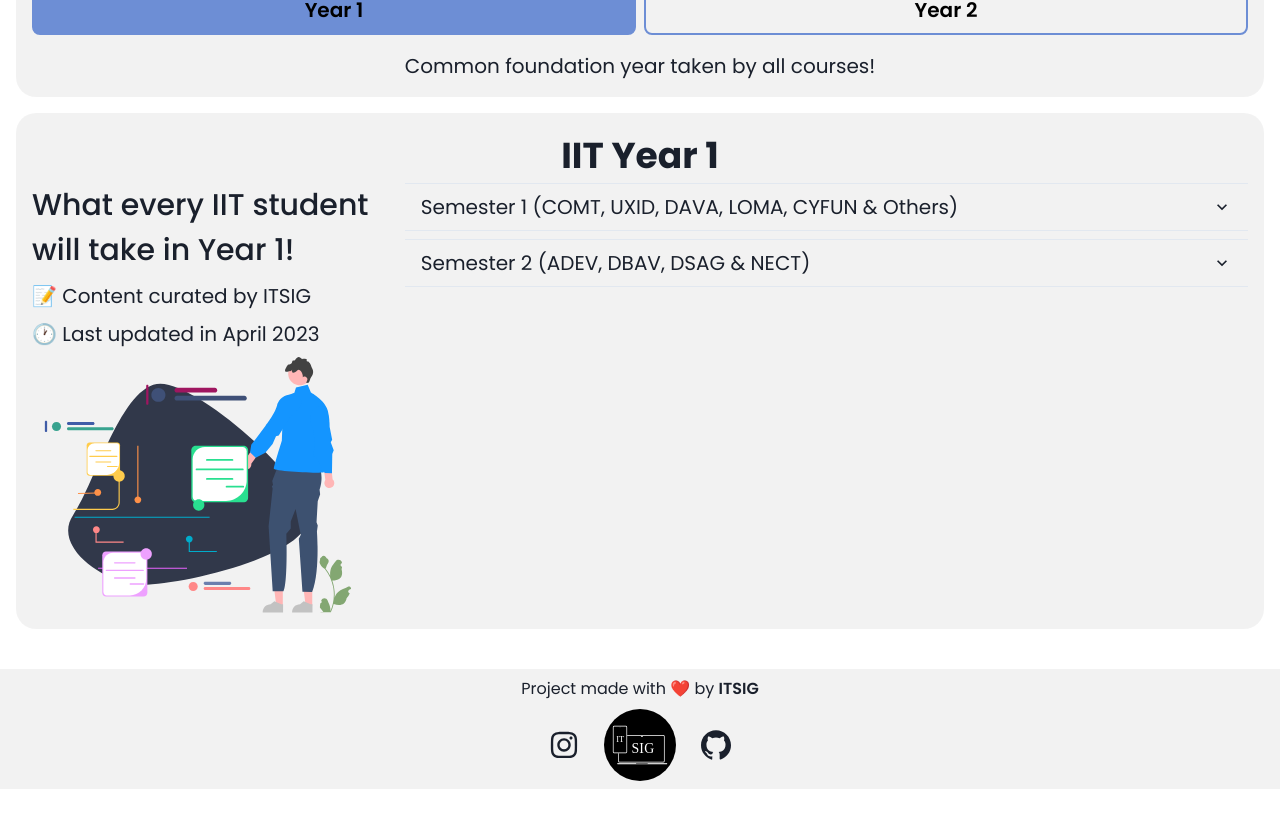
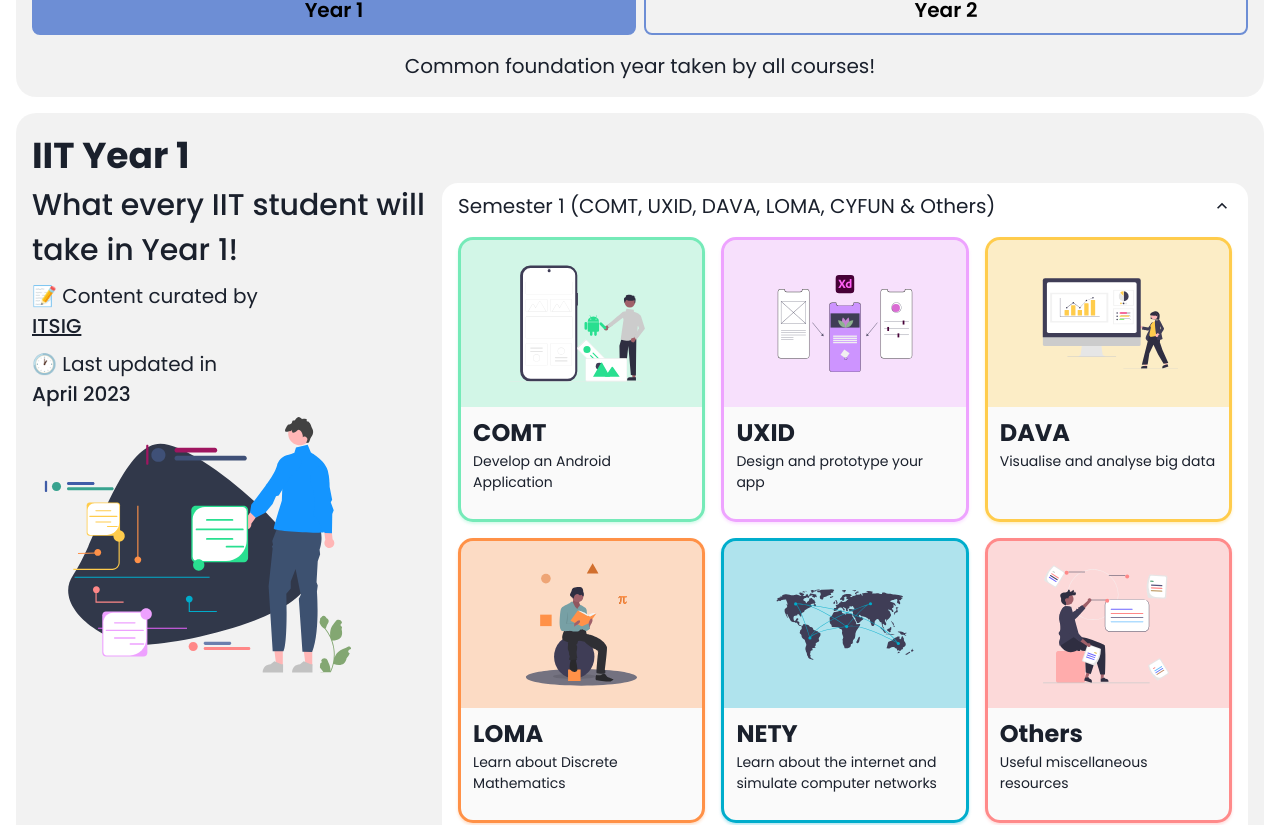
Before and after one commit to TP-ITSIG/tp-itsig.github.io, a React (Vite) app: page /#/ in a window 1280 px wide. Shown: the part 471-1296 px from the top of the page. Before the commit the page ends 1260 px from the top, so only its background shows below. Built offline with nearby package versions, Linux system fonts and the light colour scheme.

Commit message:
⚡ Added styling to the Accordions

```diff
--- a/src/Components/SubjectCard.tsx
+++ b/src/Components/SubjectCard.tsx
@@ -38,7 +38,7 @@ const SubjectCard = (props: SubjectCardProps) => {
 								? props.imageLight
 								: props.imageDark
 						}
-						boxSize={{ base: "80%", sm: "60%", lg: "35%" }}
+						boxSize={{ base: "80%", sm: "60%", lg: "60%" }}
 					/>
 				</Center>
 				<Box my={2} px={{ base: 2, lg: 3 }}>
@@ -52,7 +52,7 @@ const SubjectCard = (props: SubjectCardProps) => {
 					</Text>
 					<Text
 						fontSize={{ base: "xs", md: "sm" }}
-						mb={4}
+						pb={8}
 						_hover={{
 							cursor: "pointer",
 						}}>
--- a/src/Components/YearCard.tsx
+++ b/src/Components/YearCard.tsx
@@ -18,6 +18,7 @@ import {
 	AccordionButton,
 	AccordionIcon,
 	AccordionPanel,
+	Tooltip,
 } from "@chakra-ui/react"
 
 import Resources from "../Resources/Resources"
@@ -48,7 +49,6 @@ const YearCard = (props: YearCardProps) => {
 			mx={4}
 			px={{ base: "2", md: "4" }}
 			py={{ base: "2", md: "4" }}>
-			<Center>
 			<Text
 				fontSize={{
 					base: "2xl",
@@ -60,12 +60,11 @@ const YearCard = (props: YearCardProps) => {
 				textAlign={{ base: "center", lg: "left" }}>
 				{content?.name}
 			</Text>
-			</Center>
 			<Stack
 				justifyContent="flex-start"
 				direction={{ base: "column", lg: "row" }}>
 				<Stack
-					maxW={{ base: "100%", lg: "30%" }}
+					maxW={{ base: "100%", lg: "35%" }}
 					direction={{ base: "row", lg: "column" }}
 					justifyContent="start">
 					<VStack align="start">
@@ -87,8 +86,32 @@ const YearCard = (props: YearCardProps) => {
 								xl: "xl",
 							}}
 							fontWeight="regular">
-							📝 Content curated by {content.creator}
+							📝 Content curated by{" "}
+							<span>
+								<a href={content.creatorLink} target="_blank">
+									<Tooltip
+										hasArrow
+										label={content.creatorHelp}
+										aria-label={content.creatorHelp}>
+										<Text
+											_hover={{
+												cursor: "pointer",
+											}}
+											textDecoration="underline"
+											fontSize={{
+												base: "sm",
+												md: "lg",
+												lg: "xl",
+												xl: "xl",
+											}}
+											fontWeight="medium">
+											{content.creator}
 										</Text>
+									</Tooltip>
+								</a>
+							</span>
+						</Text>
+
 						<Text
 							fontSize={{
 								base: "sm",
@@ -97,7 +120,19 @@ const YearCard = (props: YearCardProps) => {
 								xl: "xl",
 							}}
 							fontWeight="regular">
-							🕐 Last updated in {content.updated}
+							🕐 Last updated in{" "}
+							<span>
+								<Text
+									fontSize={{
+										base: "sm",
+										md: "lg",
+										lg: "xl",
+										xl: "xl",
+									}}
+									fontWeight="medium">
+									{content.updated}
+								</Text>
+							</span>
 						</Text>
 					</VStack>
 					<Image
@@ -106,8 +141,25 @@ const YearCard = (props: YearCardProps) => {
 				</Stack>
 
 				<VStack w="100%">
-					<Accordion allowMultiple allowToggle w="100%">
-						<AccordionItem>
+					<Accordion
+						defaultIndex={
+							new Date().getMonth() + 1 >= 3 &&
+							new Date().getMonth() + 1 <= 8
+								? 0
+								: 1
+						}
+						allowMultiple
+						allowToggle
+						w="100%">
+						{content.semesters.map((semester, index) => (
+							<AccordionItem
+								mb={4}
+								bgColor={
+									colorMode === "light" ? "white" : "gray.800"
+								}
+								border="none"
+								borderRadius="16px"
+								key={index}>
 								<AccordionButton justifyContent="space-between">
 									<Text
 										fontSize={{
@@ -117,69 +169,50 @@ const YearCard = (props: YearCardProps) => {
 											xl: "xl",
 										}}
 										fontWeight="regular">
-									{content.semester1.name}
+										{semester.name}
 									</Text>
 									<AccordionIcon />
 								</AccordionButton>
 								<AccordionPanel>
-								<SimpleGrid
-									columns={{ base: 2, md: 3 }}
-									gap={4}
-									rowGap={4}>
-									{content.semester1.subjects?.map(
-										subject => (
-											<SubjectCard
-												key={subject.abbreviation.toLowerCase()}
-												title={subject.abbreviation}
-												description={subject.tagline}
-												imageLight={subject.imageLight}
-												imageDark={subject.imageDark}
-												color={subject.color}
-												bgColor={subject.bgColor}
-											/>
-										),
-									)}
-								</SimpleGrid>
-							</AccordionPanel>
-						</AccordionItem>
-					</Accordion>
-
-					<Accordion allowMultiple allowToggle w="100%">
-						<AccordionItem>
-							<AccordionButton justifyContent="space-between">
+									{semester.subjects == undefined ? (
+										<Center>
 											<Text
 												fontSize={{
 													base: "sm",
 													md: "lg",
 													lg: "xl",
 													xl: "xl",
-									}}
-									fontWeight="regular">
-									{content.semester2.name}
+												}}>
+												Check back here in a week 👀
 											</Text>
-								<AccordionIcon />
-							</AccordionButton>
-							<AccordionPanel>
+										</Center>
+									) : (
 										<SimpleGrid
 											columns={{ base: 2, md: 3 }}
-									gap={5}
-									rowGap={7}>
-									{content.semester2.subjects?.map(
-										subject => (
+											gap={4}
+											rowGap={4}>
+											{semester.subjects?.map(subject => (
 												<SubjectCard
 													key={subject.abbreviation.toLowerCase()}
 													title={subject.abbreviation}
-												description={subject.tagline}
-												imageLight={subject.imageLight}
-												imageDark={subject.imageDark}
+													description={
+														subject.tagline
+													}
+													imageLight={
+														subject.imageLight
+													}
+													imageDark={
+														subject.imageDark
+													}
 													color={subject.color}
 													bgColor={subject.bgColor}
 												/>
-										),
+											))}
+										</SimpleGrid>
 									)}
-								</SimpleGrid>
 								</AccordionPanel>
 							</AccordionItem>
+						))}
 					</Accordion>
 				</VStack>
 			</Stack>
--- a/src/Interfaces/Year.ts
+++ b/src/Interfaces/Year.ts
@@ -8,6 +8,6 @@ export interface Year {
 	updated: string
 	creator: string
 	creatorLink: string
-	semester1: Semester
-	semester2: Semester
+	creatorHelp: string | undefined
+	semesters: Semester[]
 }
--- a/src/Resources/Resources.ts
+++ b/src/Resources/Resources.ts
@@ -12,14 +12,17 @@ const Resources: Year[] = [
 		updated: "April 2023",
 		creator: "ITSIG",
 		creatorLink: "https://www.instagram.com/tp.itsig",
-		semester1: {
+		creatorHelp: "With help from our lecturers!",
+		semesters: [
+			{
 				name: "Semester 1 (COMT, UXID, DAVA, LOMA, CYFUN & Others)",
 				subjects: [COMT, UXID, DAVA, LOMA, CYFUN, Others],
 			},
-		semester2: {
+			{
 				name: "Semester 2 (ADEV, DBAV, DSAG & NECT)",
 				subjects: undefined,
 			},
+		],
 	},
 	{
 		name: "Dip IT Year 2",
@@ -30,14 +33,17 @@ const Resources: Year[] = [
 		updated: "April 2023",
 		creator: "ITSIG",
 		creatorLink: "https://www.instagram.com/tp.itsig",
-		semester1: {
+		creatorHelp: undefined,
+		semesters: [
+			{
 				name: "Semester 1 (MBAP, CADV & AMDT)",
 				subjects: undefined,
 			},
-		semester2: {
+			{
 				name: "Semester 2 (FWEB, DEVOPS, MLDP & ITAD)",
 				subjects: undefined,
 			},
+		],
 	},
 ]
 
```
Lines whose indentation alone changed are shown as unchanged.
